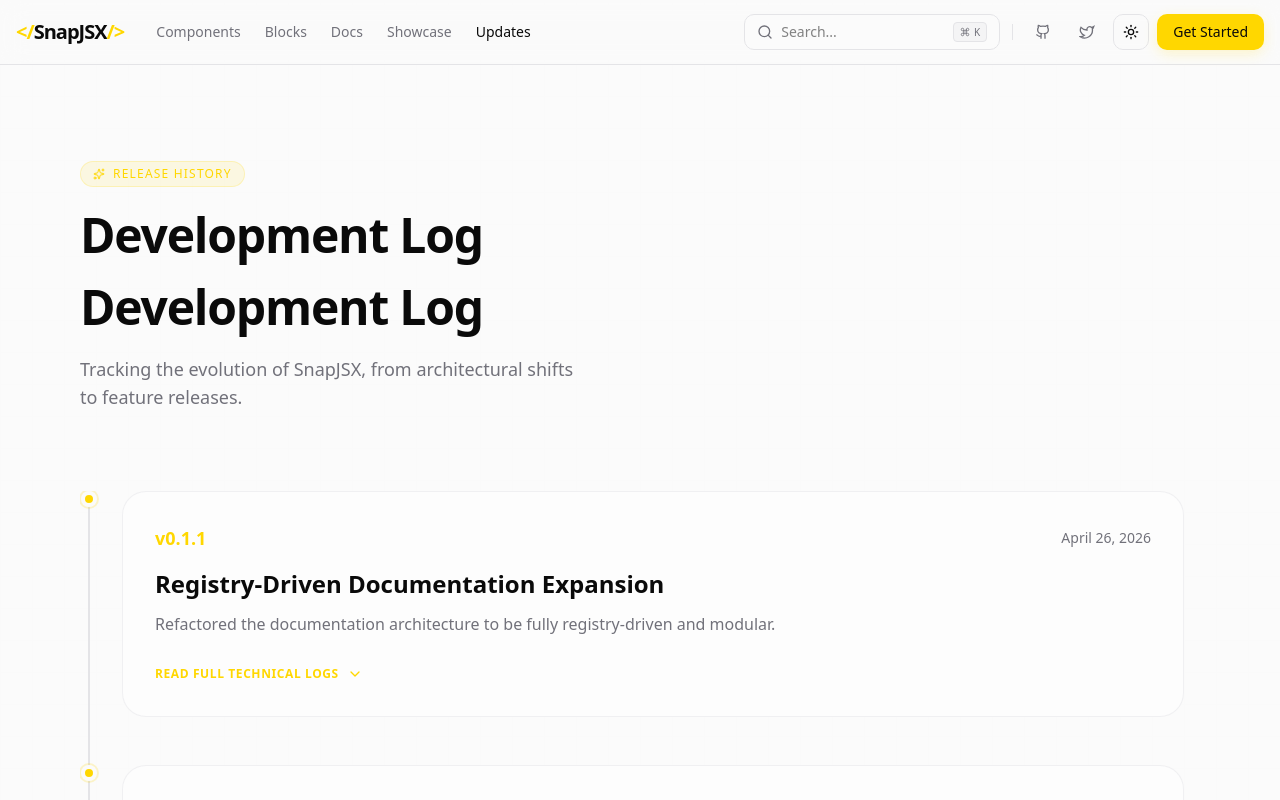
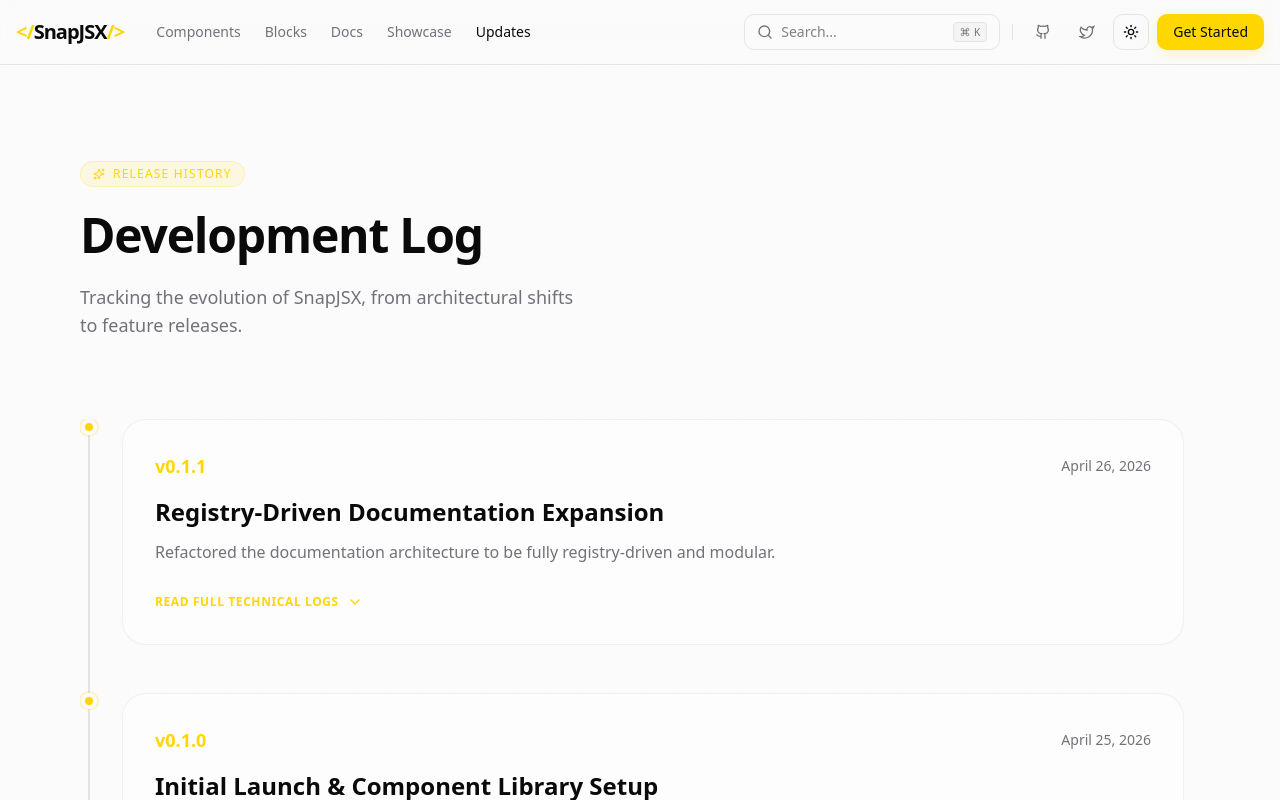
Before and after one commit to Gladiarn/SnapJSX, a Next.js app: page /updates in a window 1280 px wide. Shown: the top 800 px of the page. Built offline with nearby package versions, Linux system fonts and the light colour scheme.

Commit message:
chore: ensure all changes are synced

```diff
--- a/src/app/updates/page.tsx
+++ b/src/app/updates/page.tsx
@@ -106,9 +106,6 @@
         <h1 className="text-4xl md:text-5xl font-extrabold tracking-tight mb-6">
           Development Log
         </h1>
-        <h1 className="text-4xl md:text-5xl font-extrabold tracking-tight mb-6">
-          Development Log
-        </h1>
         <p className="text-lg text-muted-foreground max-w-lg">
           Tracking the evolution of SnapJSX, from architectural shifts to
           feature releases.
```
